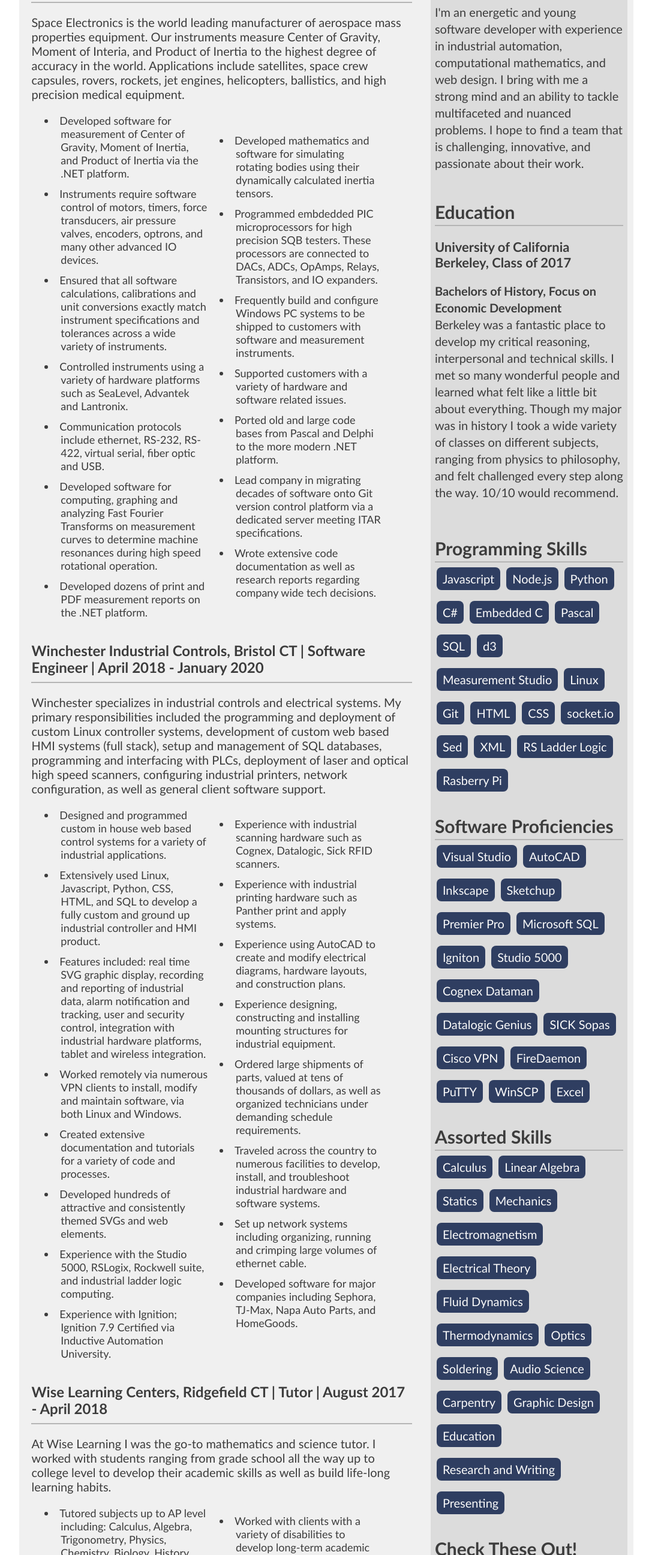
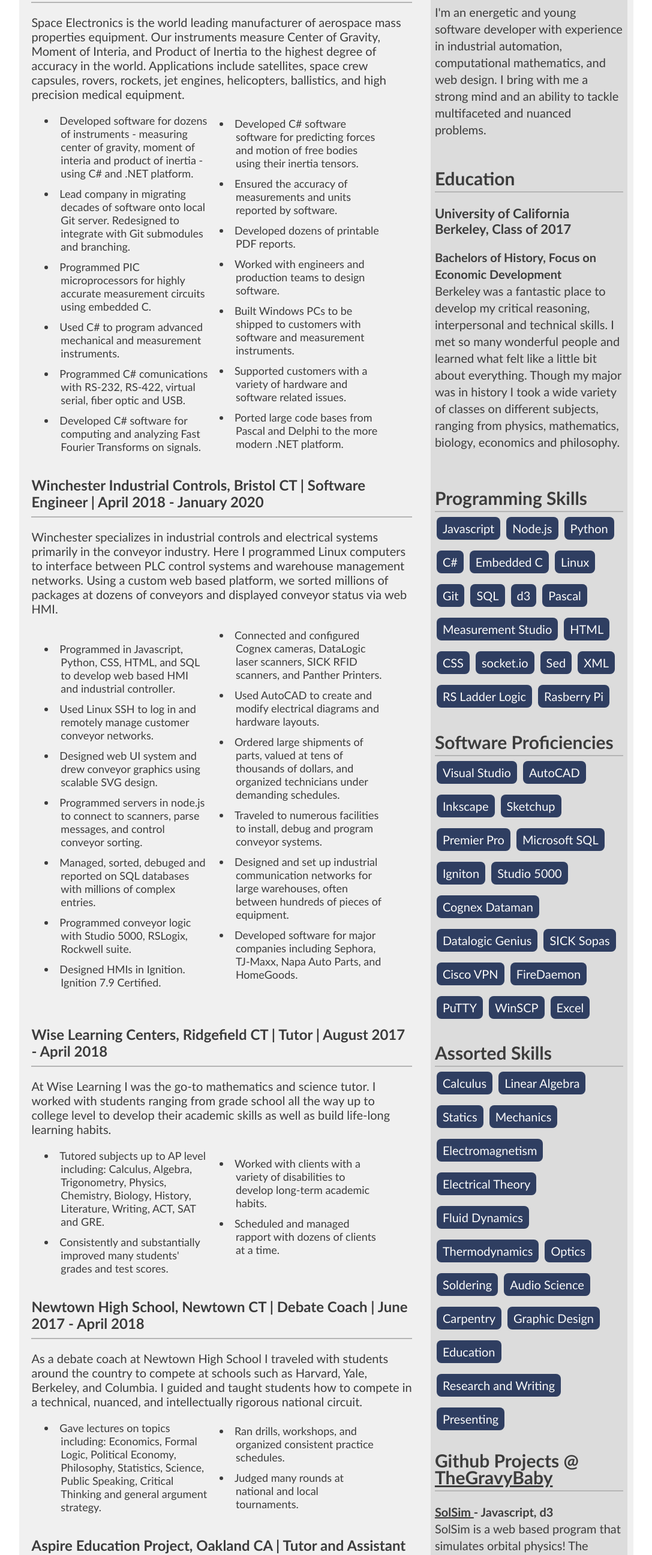
Before and after one commit to TheGravyBaby/TheGravyBaby.github.io, a plain HTML site: page index.html in a window 1280 px wide. Shown: the part 207-2800 px from the top of the page at 60% size, without its empty margins (96-1183 px from the left). Drawn offline with Linux system fonts and the light colour scheme.

Commit message:
Spelling and readability improvements

```diff
--- a/index.html
+++ b/index.html
@@ -51,23 +51,21 @@
                 <table>
                     <tr>
                         <td>
-                            <li>Developed software for measurement of Center of Gravity, Moment of Inertia, and Product of Inertia via the .NET platform.</li>
-                            <li>Instruments require software control of motors, timers, force transducers, air pressure valves, encoders, optrons, and many other advanced IO devices. </li>
-                            <li>Ensured that all software calculations, calibrations and unit conversions exactly match instrument specifications and tolerances across a wide variety of instruments. </li>
-                            <li>Controlled instruments using a variety of hardware platforms such as SeaLevel, Advantek and Lantronix.</li>
-                            <li>Communication protocols include ethernet, RS-232, RS-422, virtual serial, fiber optic and USB. </li>
-                            <li>Developed software for computing, graphing and analyzing Fast Fourier Transforms on measurement curves to determine machine resonances during high speed rotational operation.</li>
-                            <li>Developed dozens of print and PDF measurement reports on the .NET platform.</li>
-
+                            <li>Developed software for dozens of instruments - measuring center of gravity, moment of interia and product of inertia - using C# and .NET platform.</li>
+                            <li>Lead company in migrating decades of software onto local Git server. Redesigned to integrate with Git submodules and branching. </li>
+                            <li>Programmed PIC microprocessors for highly accurate measurement circuits using embedded C.</li>
+                            <li>Used C# to program advanced mechanical and measurement instruments. </li>
+                            <li>Programmed C# comunications with RS-232, RS-422, virtual serial, fiber optic and USB. </li>
+                            <li>Developed C# software for computing and analyzing Fast Fourier Transforms on signals.</li>
                         </td>
                         <td>
-                            <li>Developed mathematics and software for simulating rotating bodies using their dynamically calculated inertia tensors. </li>
-                            <li>Programmed embdedded PIC microprocessors for high precision SQB testers. These processors are connected to DACs, ADCs, OpAmps, Relays, Transistors, and IO expanders.</li>
-                            <li>Frequently build and configure Windows PC systems to be shipped to customers with software and measurement instruments. </li>
+                            <li>Developed C# software software for predicting forces and motion of free bodies using their inertia tensors. </li>
+                            <li>Ensured the accuracy of measurements and units reported by software. </li>
+                            <li>Developed dozens of printable PDF reports.</li>
+                            <li>Worked with engineers and production teams to design software.</li>
+                            <li>Built Windows PCs to be shipped to customers with software and measurement instruments. </li>
                             <li>Supported customers with a variety of hardware and software related issues.</li>
-                            <li>Ported old and large code bases from Pascal and Delphi to the more modern .NET platform.</li>
-                            <li>Lead company in migrating decades of software onto Git version control platform via a dedicated server meeting ITAR specifications. </li>
-                            <li>Wrote extensive code documentation as well as research reports regarding company wide tech decisions. </li>
+                            <li>Ported large code bases from Pascal and Delphi to the more modern .NET platform.</li>
                         </td>
                     </tr>
                 </table>
@@ -76,35 +74,32 @@
 
 
                 <h3><b>Winchester Industrial Controls, Bristol CT  |  Software Engineer  |  April 2018 - January 2020</b></h3><hr>
-                <p>Winchester specializes in industrial controls and electrical systems. My primary responsibilities included
-                    the programming and deployment of custom Linux controller systems, development of custom web based HMI systems
-                    (full stack), setup and management of SQL databases, programming and interfacing with PLCs, deployment of laser and
-                    optical high speed scanners, configuring industrial printers, network configuration, as well as general client software support.
+                <p>Winchester specializes in industrial controls and electrical systems primarily in the conveyor industry. Here I programmed Linux
+                    computers to interface between PLC control systems and warehouse management networks. Using a custom web based platform, we sorted millions
+                    of packages at dozens of conveyors and displayed conveyor status via web HMI.
+
                 </p>
 
 
                     <table>
                         <tr>
                             <td>
-                                <li>Designed and programmed custom in house web based control systems for a variety of industrial applications.</li>
-                                <li>Extensively used Linux, Javascript, Python, CSS, HTML, and SQL to develop a fully custom and ground up industrial controller and HMI product.  </li>
-                                <li>Features included: real time SVG graphic display, recording and reporting of industrial data, alarm notification and tracking, user and security control, integration with industrial hardware platforms, tablet and wireless integration.</li>
-                                <li>Worked remotely via numerous VPN clients to install, modify and maintain software, via both Linux and Windows.</li>
-                                <li>Created extensive documentation and tutorials for a variety of code and processes.</li>
-                                <li>Developed hundreds of attractive and consistently themed SVGs and web elements.</li>
-                                <li>Experience with the Studio 5000, RSLogix, Rockwell suite, and industrial ladder logic computing.</li>
-                                <li>Experience with Ignition; Ignition 7.9 Certified via Inductive Automation University. </li>
+                                <li>Programmed in Javascript, Python, CSS, HTML, and SQL to develop web based HMI and industrial controller. </li>
+                                <li>Used Linux SSH to log in and remotely manage customer conveyor networks. </li>
+                                <li>Designed web UI system and drew conveyor graphics using scalable SVG design. </li>
+                                <li>Programmed servers in node.js to connect to scanners, parse messages, and control conveyor sorting.</li>
+                                <li>Managed, sorted, debuged and reported on SQL databases with millions of complex entries.</li>
+                                <li>Programmed conveyor logic with Studio 5000, RSLogix, Rockwell suite.</li>
+                                <li>Designed HMIs in Ignition. Ignition 7.9 Certified. </li>
                             </td>
                             <td>
 
-                                <li>Experience with industrial scanning hardware such as Cognex, Datalogic, Sick RFID scanners. </li>
-                                <li>Experience with industrial printing hardware such as Panther print and apply systems. </li>
-                                <li>Experience using AutoCAD to create and modify electrical diagrams, hardware layouts, and construction plans.</li>
-                                <li>Experience designing, constructing and installing mounting structures for industrial equipment.</li>
-                                <li>Ordered large shipments of parts, valued at tens of thousands of dollars, as well as organized technicians under demanding schedule requirements. </li>
-                                <li>Traveled across the country to numerous facilities to develop, install, and troubleshoot industrial hardware and software systems. </li>
-                                <li>Set up network systems including organizing, running and crimping large volumes of ethernet cable.</li>
-                                <li>Developed software for major companies including Sephora, TJ-Max, Napa Auto Parts, and HomeGoods. </li> <br><br>
+                                <li>Connected and configured Cognex cameras, DataLogic laser scanners, SICK RFID scanners, and Panther Printers.</li>
+                                <li>Used AutoCAD to create and modify electrical diagrams and hardware layouts.</li>
+                                <li>Ordered large shipments of parts, valued at tens of thousands of dollars, and organized technicians under demanding schedules. </li>
+                                <li>Traveled to numerous facilities to install, debug and program conveyor systems. </li>
+                                <li>Designed and set up industrial communication networks for large warehouses, often between hundreds of pieces of equipment.</li>
+                                <li>Developed software for major companies including Sephora, TJ-Maxx, Napa Auto Parts, and HomeGoods. </li> <br><br>
                             </td>
                         </tr>
                     </table>
@@ -211,8 +206,7 @@
                     <hr>
                     <p>
                         I'm an energetic and young software developer with experience in industrial automation, computational mathematics, and web design.
-                        I bring with me a strong mind and an ability to tackle multifaceted and nuanced problems. I hope to find a team that is challenging,
-                        innovative, and passionate about their work.
+                        I bring with me a strong mind and an ability to tackle multifaceted and nuanced problems.
                         <br><br>
                     </p>
 
@@ -223,7 +217,7 @@
                     <p><b>Bachelors of History, Focus on Economic Development</b>
                         <br>Berkeley was a fantastic place to develop my critical reasoning, interpersonal and technical skills. I met so many wonderful people
                         and learned what felt like a little bit about everything. Though my major was in history I took a wide variety of classes on different subjects,
-                        ranging from physics to philosophy, and felt challenged every step along the way.  10/10 would recommend.
+                        ranging from physics, mathematics, biology, economics and philosophy.
                         </p>
                     <br>
 
@@ -232,49 +226,50 @@
                     <hr>
                         <div class="tooltip">Javascript
                             <span class="tooltiptext"><p class = "tooltext">
-                                I've worked extensively with Javascript in the development of Winchester's web based HMI systems.
-                                Client side opperations included navigation, HMI graphical displays, report
-                                pages, printing tools, and alarming systems. I've also written a variety of web based code for educational and personal projects.</p>
+                                I've worked extensively with Javascript in the development of Winchester's web based HMI systems. I've also written a variety of web based code for educational and personal projects.</p>
                             </span>
                         </div>
 
                         <div class="tooltip">Node.js
                                 <span class="tooltiptext"><p class = "tooltext">
-                                    I've worked extensively with Node, as it was leveraged extensively on the back end of Winchester's controller systems.
-                                    It is particularly useful in the industrial automation industry as many of these applications are event
-                                    driven, such as the induction of cartons through a sorter. </p>
+                                    Node was the primary back end language of Winchester's controller systems. I programmed event driven scripts for conveyor control, device communication, and serving web pages with real time graphics. </p>
                                 </span>
                             </div>
 
                         <div class="tooltip">Python
-                            <span class="tooltiptext"><p class = "tooltext">Python was used heavily in many of Winchester's backend scripts that connect to
-                                PLCs, network sockets, and databases. Additionally, I wrote several procedural scripts to assist in the setup of Winchester's Linux systems.
+                            <span class="tooltiptext"><p class = "tooltext">Python was used heavily at Winchester as a go between PLCs and our Node servers.
                                 Ignition, an industry-wide software package, also relies on Python scripting. I've also written several personal projects with Python.
                             </p>
                             </span>
                         </div>
 
                         <div class="tooltip">C#
-                            <span class="tooltiptext"><p class = "tooltext">Space Electronic's major software push over the past few years has been the conversion of their Pascal /
-                                Delphi stack to the C# environment. I've written a variety of programs on the .NET platoform, constructing forms, doing advanced mathematics, as well as
+                            <span class="tooltiptext"><p class = "tooltext">Space Electronic's primary software language is C#. I've written a variety of programs on the .NET platoform, used it for mathematics, as well as
                                 controlling hardware devices such as motors, transducers, encoders and many more.
                             </p>
                             </span>
                         </div>
 
                         <div class="tooltip">Embedded C
-                            <span class="tooltiptext"><p class = "tooltext">Along side the variety of mass properties instruments, I have also written code for Space Electronic's line of high
-                                precision SQB circuit testers. These circuit testers are controlled by PIC microprocessors, coded in C, and feature a variety of embedded hardware such
-                                as DACs and ADCs, OpAmps, transistors, relays, and IO microcontrollers. Circuit tester can consistently and accurately send and read voltage changes
-                                as low 0.001 uA. They also respond to commands sent via fiber optic connection, managed by desktop based Pascal / Delphi program.
+                            <span class="tooltiptext"><p class = "tooltext"> Space Electronics SQB measurement instruments are controlled by PIC microprocessors, coded in C. These feature a variety of embedded hardware such
+                                as DACs and ADCs, OpAmps, transistors, relays, and IO microcontrollers. They also communicate with C# software via fiber optic connection.
                             </p>
                             </span>
                         </div>
 
-                        <div class="tooltip">Pascal
-                            <span class="tooltiptext"><p class = "tooltext">Space Electronic's previous generation software was all constructed in the Pascal / Delphi environment.
-                                This software is deployed on thousands of devices across hundreds of different customers. It requires support and in some cases continued development.
+                        <div class="tooltip">Linux
+                            <span class="tooltiptext"><p class = "tooltext">Winchester's control servers were designed on a Linux architecture. I have
+                                extensive experience with the Linux command line, Linux file structure, OS configuration, using Bash, installing applications,
+                                and operating servers remotely. I've programmed Linux systems on a variety of hardware, ranging from Raspberry Pis to virtual machines.
                             </p>
+                            </span>
+                        </div>
+
+                        <div class="tooltip">Git
+                            <span class="tooltiptext"><p class = "tooltext"> At Space Electronics I lead the effort to move hundreds of software projects onto the Git
+                                version control platform, hosted on a local Git server. I've redisigned many of their programs and libraries to work better with Git best practices.
+                                 I've also used Git for my personal projects (this website!).
+                                </p>
                             </span>
                         </div>
 
@@ -287,46 +282,35 @@
 
                         <div class="tooltip">d3
                             <span class="tooltiptext"><p class = "tooltext"> I used d3 heavily while developing Winchester's HMI to generate reports on conveyor hardware and scan history. I also
-                                have used D3 heavily in several personal projects such as my n-body problem simulator Sol-Sim.
+                                have used d3 heavily in several personal projects such as my n-body problem simulator Sol-Sim (seriously go check that out, its sick).
 
+                            </p>
+                            </span>
+                        </div>
+
+                        <div class="tooltip">Pascal
+                            <span class="tooltiptext"><p class = "tooltext">Space Electronic's previous generation software was all constructed in the Pascal / Delphi environment.
+                                This software is deployed on thousands of devices across hundreds of different customers. It requires support, porting and sometimes additional devlopment.
                             </p>
                             </span>
                         </div>
 
                         <div class="tooltip">Measurement Studio
                             <span class="tooltiptext"><p class = "tooltext">Measurement Studio is a library created by national instruments for the .NET platform primarily geared
-                                for the measurement and analyzing of large data sets of I've used the library frequently throughout my work at Space Electronics.
+                                for the measurement and analyzing of large data sets. I've used the library frequently throughout my work at Space Electronics.
                             </p>
                             </span>
                         </div>
 
-                        <div class="tooltip">Linux
-                            <span class="tooltiptext"><p class = "tooltext">Winchester's control servers were designed on a Linux architecture. I have
-                                extensive experience with the Linux command line, Linux file structure, OS configuration, using Bash, installing applications,
-                                and operating servers remotely. I've installed and set up Linux systems on a variety of hardware, ranging from Raspberry Pis to conventional desktops to virtual machines.
-                            </p>
-                            </span>
-                        </div>
-
-                        <div class="tooltip">Git
-                            <span class="tooltiptext"><p class = "tooltext"> At Space Electronics I lead the effort to move hundreds of software projects onto the Git
-                                version control platform via Microsoft Azure. I've also used Git for my personal projects (this website hahaha).
-                                </p>
-                            </span>
-                        </div>
-
                         <div class="tooltip">HTML
-                            <span class="tooltiptext"><p class = "tooltext"> Winchester's HMI system is web based. As such, I've built dozens of
-                                websites distributed on various client networks. I was responsible for the overall graphical design and implimentation of
-                                these systems, which would display the status of conveyors, allow for searches of scans, displayed history of maintenance,
-                                and many other interesting features. I've also done numerous web projects (such as this site!)
+                            <span class="tooltiptext"><p class = "tooltext"> I've sure made a lot of HTML web pages, let me teell you.
                             </p>
                             </span>
                         </div>
 
                         <div class="tooltip">CSS
                             <span class="tooltiptext"><p class = "tooltext"> Winchester's HMI systems call CSS animations on numerous objects, triggered by changes of
-                                tags in a PLC. As such I've developed a variety of CSS animations in addition to using it for web development.</p>
+                                tags in a PLC. I've also extensively used CSS to design webpages and have very solid CSS fundementals.</p>
                             </span>
                         </div>
 
@@ -406,20 +390,21 @@
                         <div class="tooltip">Research and Writing<span class="tooltiptext"><p class = "tooltext"> I've done extensive research in hundreds of topics over the course of my degree and debate coach career. I can read through information archives and parse them into a clear, detail-oriented report. </p></span> </div>
                         <div class="tooltip">Presenting<span class="tooltiptext"><p class = "tooltext"> I'm very used to presenting to groups. In the education field I have had to frequently teach classes, and in software I have attended many training meetings to present clients our software systems. </p></span> </div>
 
-                        <h2><b>Check These Out!</b></h2>
+                        <br><br>
+
+                        <a id="headerLink"><b>Github Projects @</b></a> <a id="headerLink" href = "https://github.com/TheGravyBaby"><b>TheGravyBaby</b></a>
                         <hr>
 
                             <p><b><a href="https://andrewargraves.com/Solsim2">SolSim </a> - Javascript, d3</b><br>
-                                SolSim is a web based program that simulates orbital physics and allows the user to create their own solar system!  The program simulates the classical N-body problem
-                                where each body in a system experiences gravitational attraction to every other body. SolSim starts with an accurate representation of our own solar system, and allows
-                                the user to add planets of various sizes, positions and velocities to create a solar system of their very own!
+                                SolSim is a web based program that simulates orbital physics! The program simulates the classical N-body problem
+                                where each body in a system experiences gravitational attraction to every other body. The accurately simulates our own solar system and allows
+                                for the creating of beautiful orbital patterns.
                             </p>
 
 
-                            <p><b><a href="https://github.com/TheGravyBaby/SuperTicTac">Super Tic Tac Toe AI </a> - Python</b><br>
-                                Super Tic Tac Toe is a much more complex game than the original. The number of possible games is more akin to go than chess. My AI uses a
-                                Monte Carlo Tree Search to evaluate the best move in any given position. It is the first publicly available AI for this game that I know of.
-                                This AI is hooked into a rather attractive console application that also allows you to play your friends.
+                            <p><b><a href="https://github.com/TheGravyBaby/SuperTicTac">Super Tic Tac Toe, Monte Carlo AI </a> - Python</b><br>
+                                Super Tic Tac Toe is a much more complex game than original Tic Tac Toe. My AI uses a Monte Carlo Tree Search to approximate the best move in any given position, optimizing a search through millions of possible options.
+                                This is the first publicly available AI for this game that I know of. It's also a well designed console app.
                             </p>
                         <br>
 
--- a/style.css
+++ b/style.css
@@ -100,6 +100,8 @@
         position: relative;
         left: 2%;
     }
+
+
 
     .job_title h1 {
         font-family: 'Gill Sans', 'Gill Sans MT', Calibri, 'Trebuchet MS', sans-serif ;
@@ -216,6 +218,14 @@
         margin-bottom: 8px; /* between paragraphs */
     }
 
+    #headerLink {
+        font-family: 'Gill Sans', 'Gill Sans MT', Calibri, 'Trebuchet MS', sans-serif ;
+        color: rgb(60, 60, 60);
+        font-size: 30;
+        margin-bottom: 8px; /* between paragraphs */
+        line-height: 28px;   /* within paragraph */
+    }
+
     hr {
         border: 1px solid rgb(181, 181, 181);
     }
```
